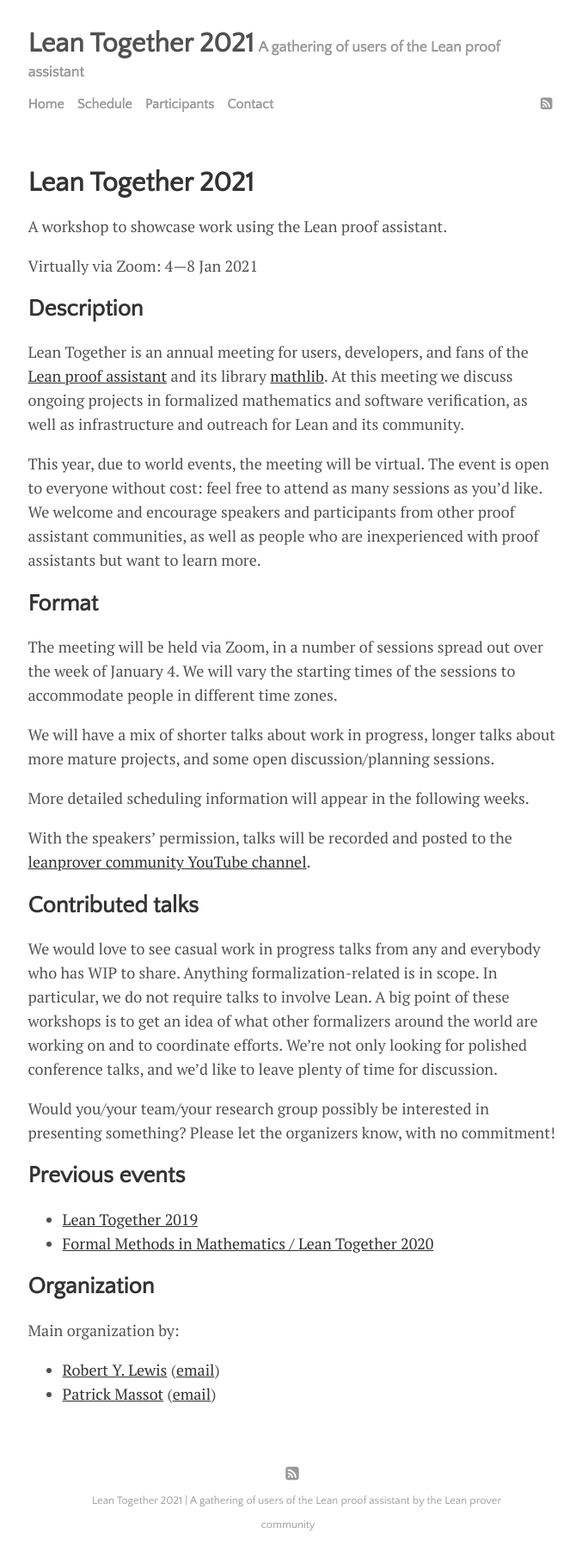
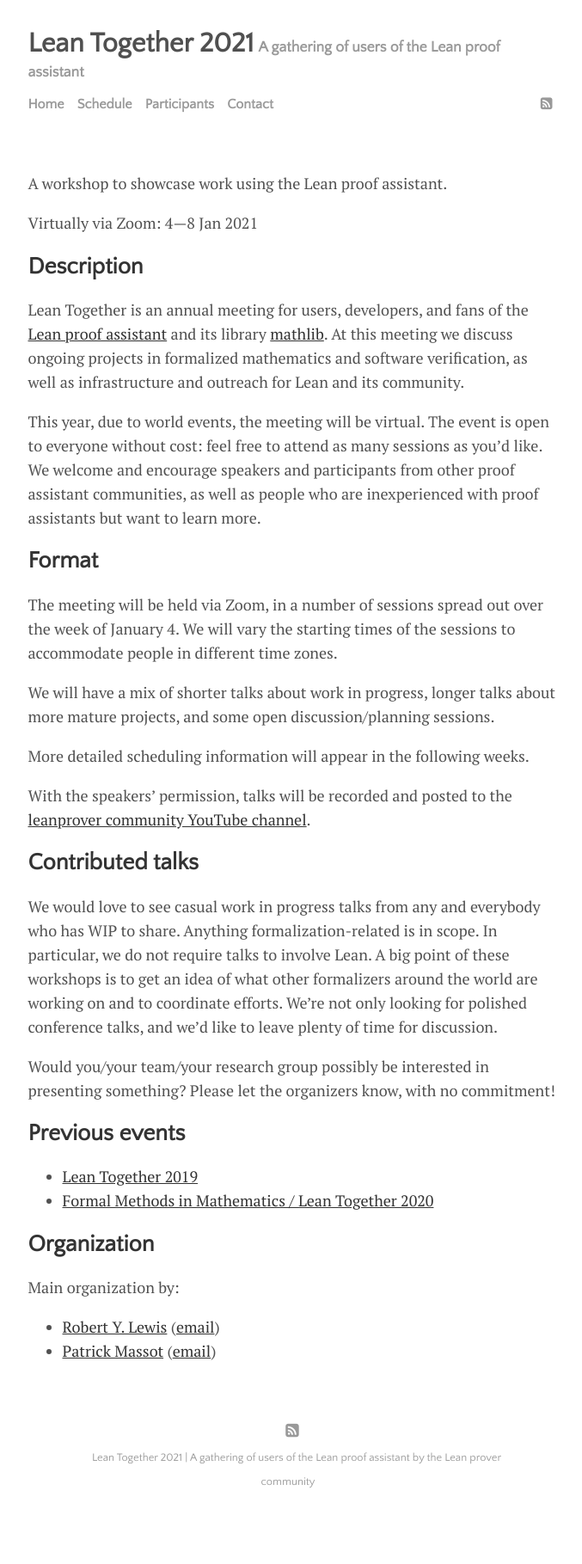
Before and after one commit to leanprover-community/lt2021, a Jekyll site: the page built from index.md, in a window 1280 px wide. Shown: the whole page at 86% size, without its empty margins (300-977 px from the left). Built offline with Jekyll 4.4.1, drawn with Linux system fonts in a browser that asks for light colours; after the commit the page ends 1769 px from its top, so only the background shows below that.

Commit message:
double header

```diff
--- a/index.md
+++ b/index.md
@@ -2,8 +2,6 @@
 layout: default
 title: Home
 ---
-
-# Lean Together 2021
 
 A workshop to showcase work using the Lean proof assistant.
 
```
